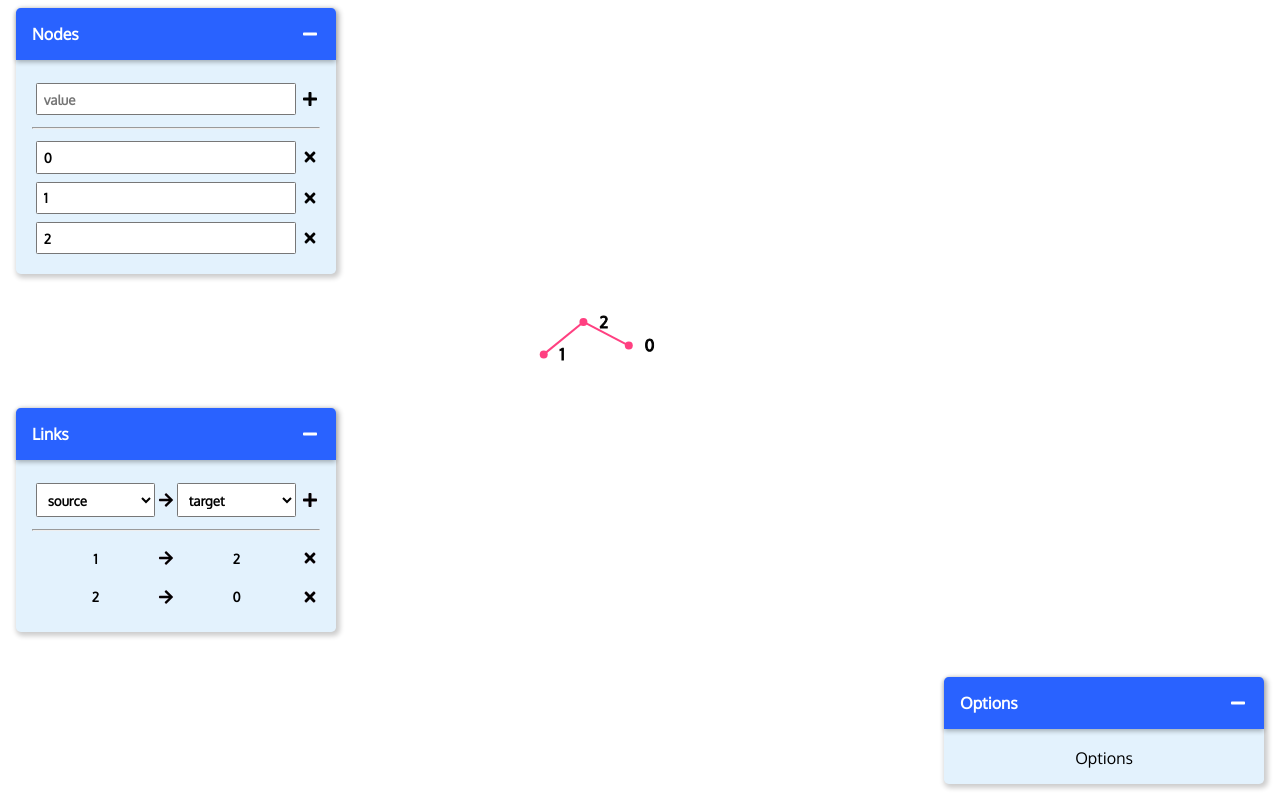
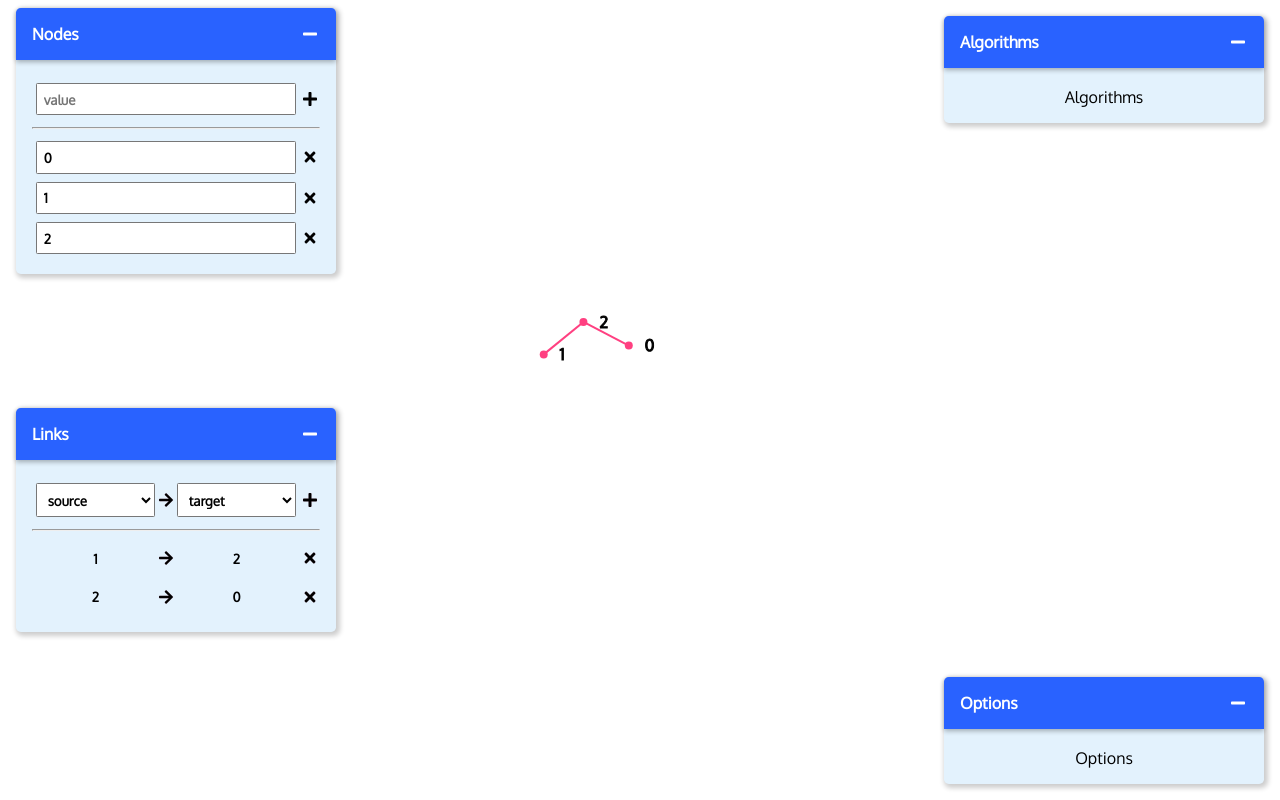
Before and after one commit to romangvk/graph-explorer, a React (Create React App) app: page / in a window 1280 px wide. Built offline with nearby package versions, Linux system fonts and the light colour scheme.

Commit message:
added stubs for algorithms and options panels

```diff
--- a/src/App.js
+++ b/src/App.js
@@ -80,6 +80,9 @@ function App() {
       <FloatingPanel title="Options" bottom="1em" right="1em">
         Options
       </FloatingPanel>
+      <FloatingPanel title="Algorithms" top="1em" right="1em">
+        Algorithms
+      </FloatingPanel>
       <GraphDisplay nodes={graph.nodes} links={graph.links}
         onClickNode={(d) => {
           nodeRefs.current[d.id].focus();
```
